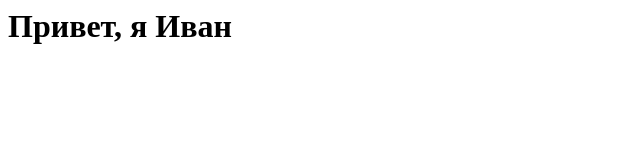
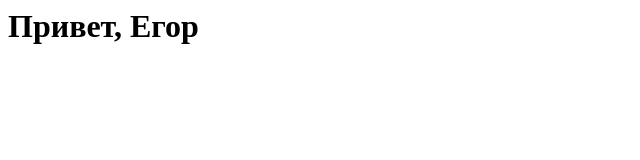
Before and after one commit to dolivan713-netizen/my-site, a plain HTML site: page index.html in a window 1280 px wide. Shown: the whole page, without its empty margins (0-640 px from the left). Drawn offline with Linux system fonts and the light colour scheme.

Commit message:
обновил главную

```diff
--- a/index.html
+++ b/index.html
@@ -1 +1 @@
-<h1>Привет, я Иван</h1>
+<h1>Привет, Егор</h1>
```
